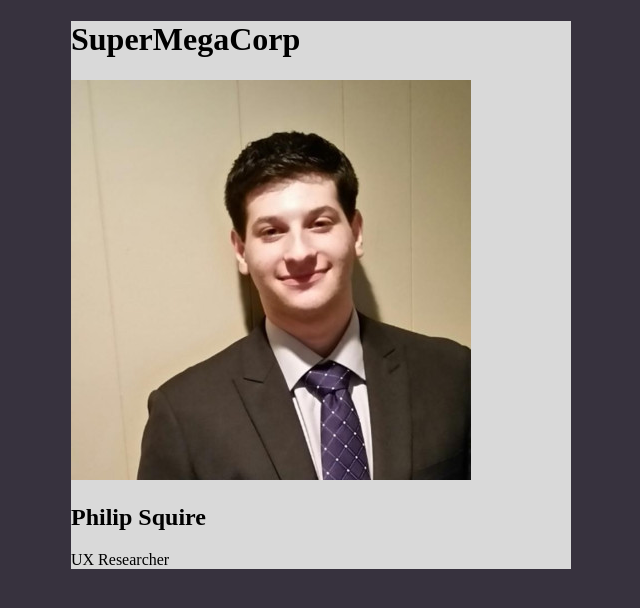
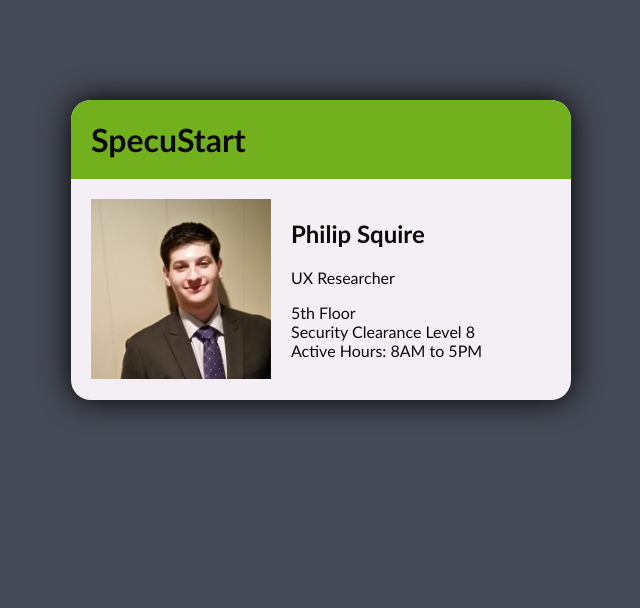
Before and after one commit to philipsquire/html-getting-started, a plain HTML site: page index.html in a window 1280 px wide. Shown: the whole page, without its empty margins (319-959 px from the left). Drawn offline with Linux system fonts and the light colour scheme.

Commit message:
Adjusted style

```diff
--- a/index.html
+++ b/index.html
@@ -8,12 +8,18 @@
     <link rel="stylesheet" href="screen.css">
   </head>
   <body>
-    <div>
-      <h1>SuperMegaCorp</h1>
+    <div class="card">
+      <h1 id="company">SpecuStart</h1>
       <div>
         <img src="philipsquire.JPG" alt="Headshot of Philip Squire">
         <h2>Philip Squire</h2>
         <p>UX Researcher</p>
+        <ul>
+          <li>5th Floor</li>
+          <li>Security Clearance Level 8</li>
+          <li>Active Hours: 8AM to 5PM</li>
+
+        </ul>
       </div>
 
     </div>
--- a/screen.css
+++ b/screen.css
@@ -1,11 +1,36 @@
 /* Add screen styles below */
 body{
-    background: #37323E;
+    background: #454955;
+    margin-top: 100px;
+    font-family: 'Trebuchet MS', 'Lucida Sans Unicode', 'Lucida Grande', 'Lucida Sans', Arial, sans-serif;
 }
 
-div{
-    background: #D9D9D9;
+.card{
+    background: #F3EFF5;
+    color: #0D0A0B;
     margin: 0 auto;
     width: 500px;
+    height: 300px;
+    border-radius: 20px;
+    box-shadow: 0 0 30px rgba(0, 0, 0, 3);
+}
 
+.card div{
+  padding: 20px;
 }
+
+h1{
+  background: #72B01D;
+  margin: 0;
+  padding: 20px;
+  border-radius: 20px 20px 0 0;
+}
+
+img{
+  float: left;
+  margin-right: 20px;
+  width: 180px;
+}
+ul{
+  list-style: none;
+}
```
